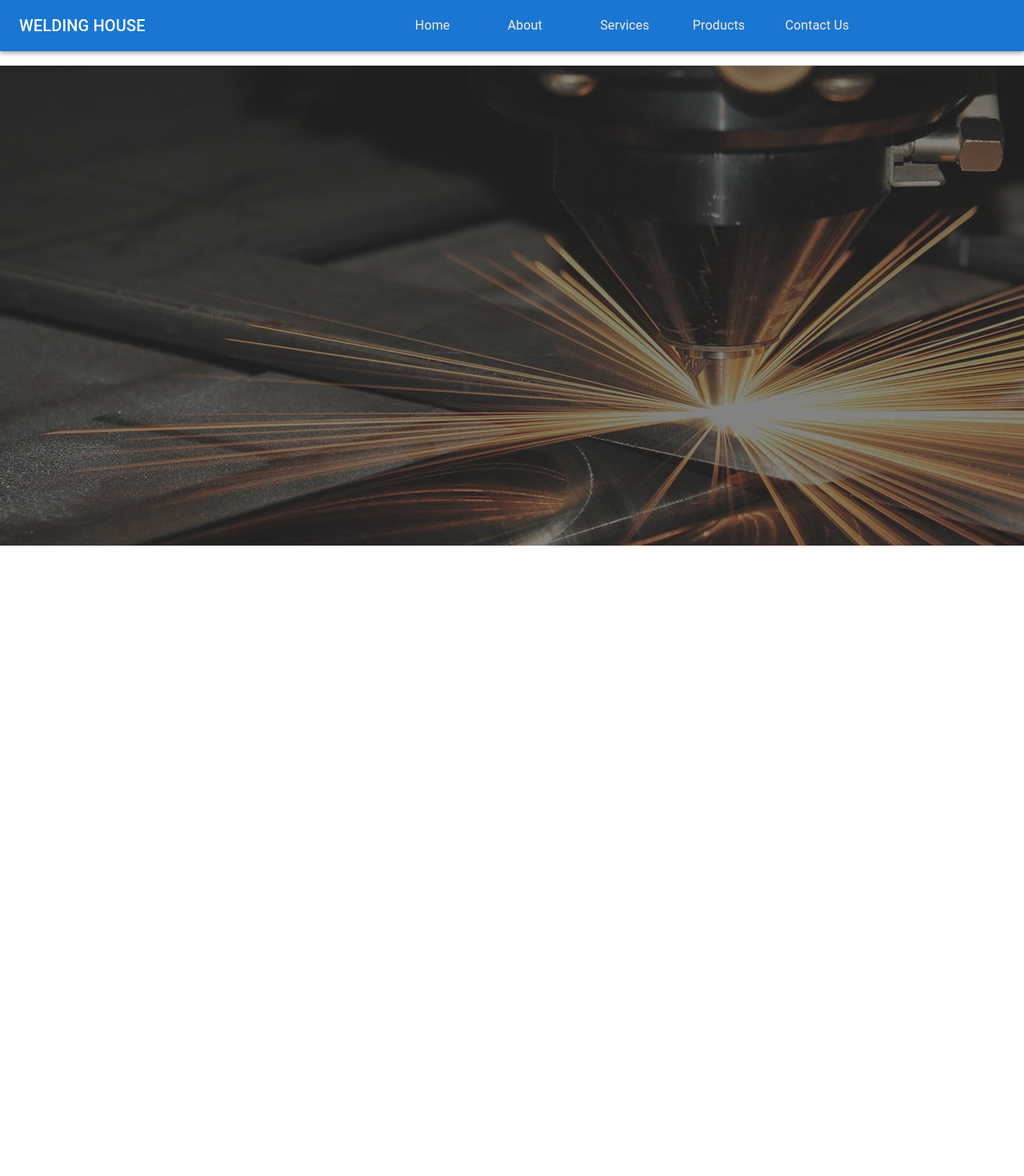
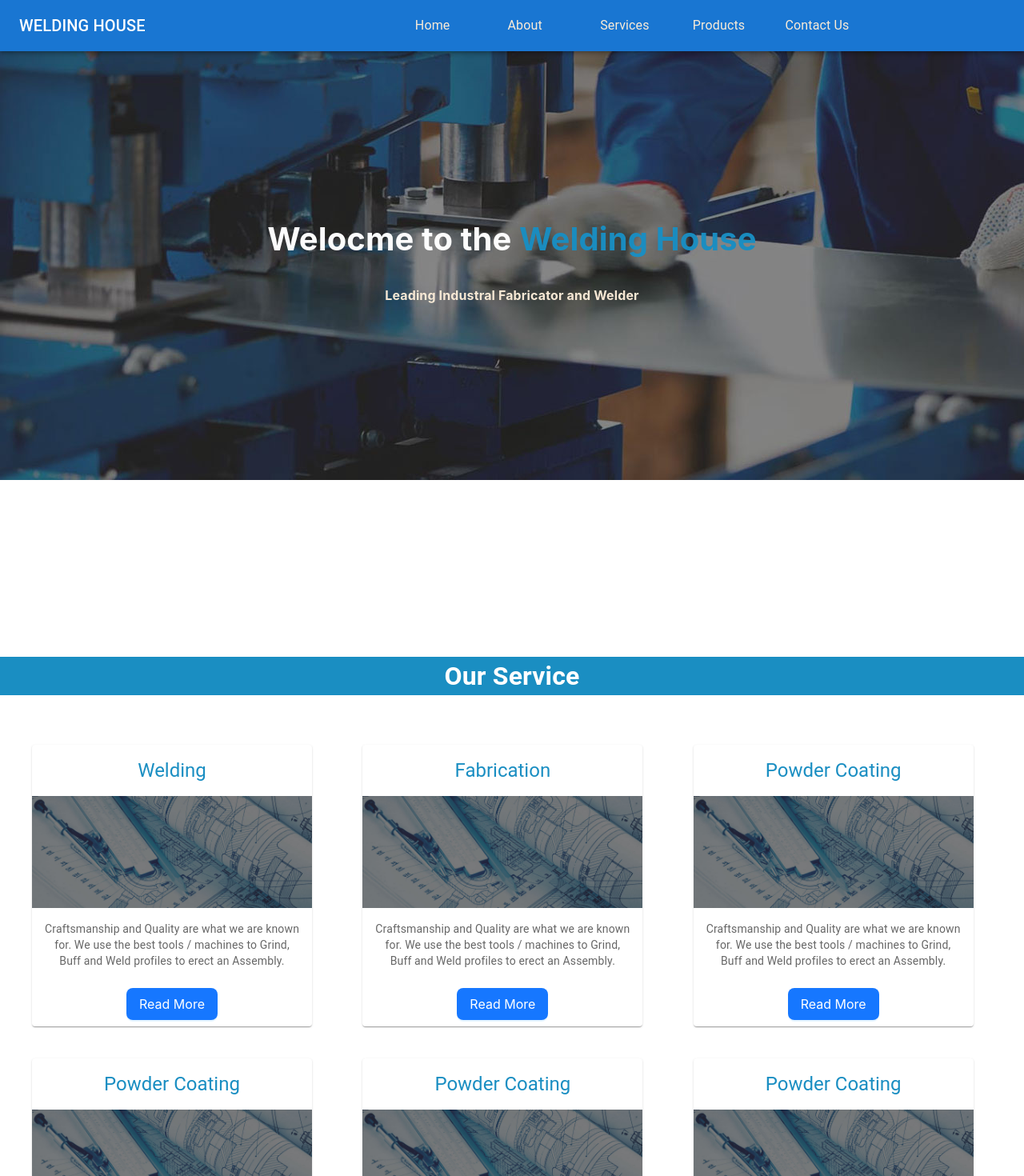
Before and after one commit to RstTiwari/moderWebsite, a React (Create React App) app: page / in a window 1280 px wide. Shown: the top 1470 px of the page at 80% size. Before the commit the page ends 800 px from the top, so only its background shows below. Built offline with nearby package versions, Linux system fonts and the light colour scheme.

Commit message:
added service

```diff
--- a/src/App.css
+++ b/src/App.css
@@ -1,27 +1,99 @@
-
 /** css for info page starts here*/
 .Info_appbar {
   background-color: #1A8EC2;
   display: flex;
 }
+
 .info_bar {
   flex: auto;
   display: flex;
 }
 
-p{
+p {
   font-size: 1rem;
   color: antiquewhite;
 
 }
+
 .sliderImageDiv {
+  position: relative;
+  justify-content: center;
+  text-align: center;
+  align-items: center;
+  height: 100vh;
+  /* 100% of the viewport height */
+}
+
+img {
+  justify-content: center;
+  max-height: 100%;
+}
+
+.centeredText {
+  display: flex;
   justify-content: center;
   align-items: center;
-  height: 100vh; /* 100% of the viewport height */
+  height: 100vh;
+  font-size: clamp(2rem, 2.8vw, 5rem);
+  font-weight: bold;
+  position: absolute;
+  top: 40%;
+  left: 50%;
+  transform: translate(-50%, -50%);
 }
 
+.typeWritterEffect {
+  animation: fadeInOut 5s infinite alternate;
+}
+.headerTerxt {
+  font-size: "2rem";
+  color: white;
+  background-color: #1A8EC2;
+}
+.service_component {
+  padding: 20px;
+  align-items: center;
+  display: grid;
+  grid-template-columns: repeat(auto-fill, minmax(350px, 1fr));
+  animation: slideUp 3s ease-in-out;
+
+}
+.singleCard {
+  padding: 20px;
+  color: #fff;
+  text-align: center;;
+
+}
+
+@keyframes fadeInOut {
+  0% {
+    opacity: 0;
+    transform: scale(0.8);
+  }
+
+  100% {
+    opacity: 1;
+    transform: scale(1);
+  }
+}
+@keyframes slideUp {
+  from {
+    transform: translateY(100px);
+    opacity: 0;
+  }
+  to {
+    transform: translateY(0);
+    opacity: 1;
+  }
+}
+
+.cauroselHeader {
+  font-size: 2.5rem;
+  color: white;
+}
 
 @media (max-width: 768px) {
+
   /* … */
   .Info_appbar {
     width: 100%;
@@ -29,7 +101,30 @@ p{
     flex-direction: column;
     align-items: left;
   }
+
   p {
-     font-size: 1rem;
+    font-size: 1rem;
+  }
+
+  .centeredText {
+    display: flex;
+    justify-content: center;
+    align-items: center;
+    height: 100vh;
+    font-size: clamp(3rem, 2.8vw, 5rem);
+    font-weight: bold;
+    position: absolute;
+    top: 60%;
+    left: 50%;
+    transform: translate(-50%, -50%);
+  }
+  .service_component {
+    grid-template-columns: 1fr;
+
+ }
+
+  img {
+    width: 100%;
+    height: 100%;
   }
 }
--- /dev/null
+++ b/src/Component/Card.js
@@ -0,0 +1,32 @@
+import * as React from 'react';
+import Card from '@mui/material/Card';
+import CardActions from '@mui/material/CardActions';
+import CardContent from '@mui/material/CardContent';
+import CardMedia from '@mui/material/CardMedia';
+import { Button } from 'antd';
+import Typography from '@mui/material/Typography';
+import { CardHeader, IconButton } from '@mui/material';
+import {useNavigate}  from "react-router-dom"
+
+export default function MediaCard({image, title,details,actionName,actionLink}) {
+    const navigate = useNavigate();
+    const handleButtonClick = () => {
+        navigate(actionLink);
+    };
+  return (
+      <Card sx={{ maxWidth: 350 }}>
+          <CardHeader sx={{ color: "#1A8EC2" }} title={title} />
+          <CardMedia sx={{ height: 140 }} image={image} title="green iguana" />
+          <CardContent>
+              <Typography variant="body2" color="text.secondary">
+                  {details}
+              </Typography>
+          </CardContent>
+              <IconButton>
+                  <Button size ={"large"} type = {"primary"} onClick={handleButtonClick}>
+                      {actionName}
+                  </Button>
+              </IconButton>
+      </Card>
+  );
+}
--- a/src/Component/Navbar.jsx
+++ b/src/Component/Navbar.jsx
@@ -1,7 +1,6 @@
 import { AppBar, Toolbar,IconButton, Typography, List, ListItem } from '@mui/material'
 import MenuIcon from '@mui/icons-material/Menu';
 import React ,{useState} from 'react'
-import { Dropdown } from '@mui/base/Dropdown';
 import Box from '@mui/material/Box';
 import Popover from '@mui/material/Popover';
 import CssBaseline from '@mui/material/CssBaseline';
--- /dev/null
+++ b/src/Component/Service.js
@@ -0,0 +1,29 @@
+import React from "react";
+import Card from "./Card";
+import data from "../data/data"
+
+const Service = () => {
+    return (
+        <>
+            <h1 className="headerTerxt">Our Service</h1>
+            <div className="service_component">
+                {data.serviceData.map((item) => {
+                    return (
+                        <div className="singleCard">
+                            <Card
+                                title={item.title}
+                                image={item.image}
+                                details={item.details}
+                                actionName={item.actionName}
+                                actionLink={item.actionLink}
+                            />
+                        </div>
+                    );
+                })}
+            </div>
+
+        </>
+    );
+};
+
+export default Service;
--- a/src/Home.js
+++ b/src/Home.js
@@ -1,7 +1,10 @@
 import React from "react";
 import HomeImage from "./Assets/Homebanner.jpg";
+import HomeImage1 from "./Assets/Homebanner1.jpg"
+import HomeImage2 from "./Assets/Homebanner2.jpg"
 import { Carousel } from "antd";
 import { useMediaQuery } from "@mui/material";
+import Service from "./Component/Service";
 
 const Home = () => {
     return (
@@ -14,16 +17,53 @@ const Home = () => {
                 justifyContentL: "center",
             }}
         >
-            <Carousel autoplay>
+            <Carousel autoplay dots={false} effect={"fade"}>
                 <div className="sliderImageDiv">
-                    <h1 >Welocme to the Welding House</h1>
                     <img alt="slider1" src={HomeImage} />
+                    <div className="centeredText">
+                        <div className="typeWritterEffect">
+                            <h1 className="cauroselHeader">
+                                Welocme to the{" "}
+                                <span style={{ color: "#1A8EC2" }}>
+                                    Welding House
+                                </span>
+                            </h1>
+                            <p>Leading Industral Fabricator and Welder</p>
+                        </div>
+                    </div>
                 </div>
                 <div className="sliderImageDiv">
-                    <h1>Welocme to the Welding House</h1>
-                    <img alt="slider1" src={HomeImage} />
+                    <img alt="slider1" src={HomeImage1} />
+                    <div className="centeredText">
+                        <div className="typeWritterEffect">
+                            <h1 className="cauroselHeader">
+                                Welocme to the{" "}
+                                <span style={{ color: "#1A8EC2" }}>
+                                    Welding House
+                                </span>
+                            </h1>
+                            <p>Leading Industral Fabricator and Welder</p>
+                        </div>
+                    </div>
+                </div>
+                <div className="sliderImageDiv">
+                    <img alt="slider1" src={HomeImage2} />
+                    <div className="centeredText">
+                        <div className="typeWritterEffect">
+                            <h1 className="cauroselHeader">
+                                Welocme to the{" "}
+                                <span style={{ color: "#1A8EC2" }}>
+                                    Welding House
+                                </span>
+                            </h1>
+                            <p>Leading Industral Fabricator and Welder</p>
+                        </div>
+                    </div>
                 </div>
             </Carousel>
+            <Service />
+
+
         </div>
     );
 };
--- /dev/null
+++ b/src/data/data.js
@@ -0,0 +1,59 @@
+import HomeImage2 from "../Assets/Homebanner2.jpg";
+
+const  data = {
+    serviceData:[
+        {
+            image: HomeImage2,
+            title: "Welding",
+            details:
+                "Craftsmanship and Quality are what we are known for. We use the best tools / machines to Grind, Buff and Weld profiles to erect an Assembly.",
+            actionName:"Read More",
+            actionLink:"/contact"
+        },
+        {
+            image: HomeImage2,
+            title: "Fabrication",
+            details:
+                "Craftsmanship and Quality are what we are known for. We use the best tools / machines to Grind, Buff and Weld profiles to erect an Assembly.",
+            actionName:"Read More",
+            actionLink:"/contact"
+        },
+        {
+            image: HomeImage2,
+            title: "Powder Coating",
+            details:
+                "Craftsmanship and Quality are what we are known for. We use the best tools / machines to Grind, Buff and Weld profiles to erect an Assembly.",
+            actionName:"Read More",
+            actionLink:"/contact"
+        },
+        {
+            image: HomeImage2,
+            title: "Powder Coating",
+            details:
+                "Craftsmanship and Quality are what we are known for. We use the best tools / machines to Grind, Buff and Weld profiles to erect an Assembly.",
+            actionName:"Read More",
+            actionLink:"/contact"
+        },
+        {
+            image: HomeImage2,
+            title: "Powder Coating",
+            details:
+                "Craftsmanship and Quality are what we are known for. We use the best tools / machines to Grind, Buff and Weld profiles to erect an Assembly.",
+            actionName:"Read More",
+            actionLink:"/contact"
+        },
+        {
+            image: HomeImage2,
+            title: "Powder Coating",
+            details:
+                "Craftsmanship and Quality are what we are known for. We use the best tools / machines to Grind, Buff and Weld profiles to erect an Assembly.",
+            actionName:"Read More",
+            actionLink:"/contact"
+        },
+
+    ]
+
+}
+
+
+export default data
```
